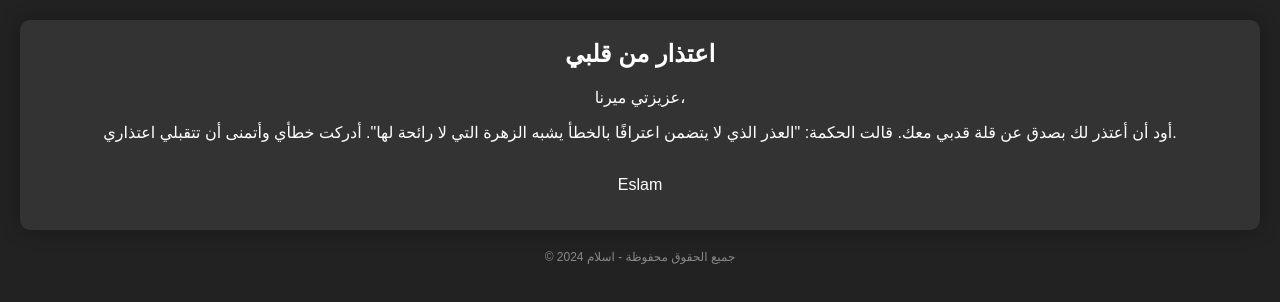
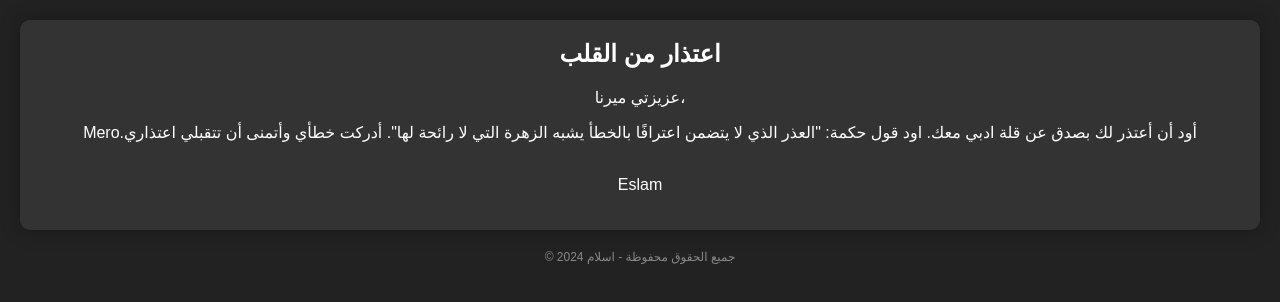
Before and after one commit to ESLAMee2288/-sister, a plain HTML site: page index.html in a window 1280 px wide. Drawn offline with Linux system fonts and the light colour scheme.

Commit message:
Update index.html

```diff
--- a/index.html
+++ b/index.html
@@ -9,16 +9,14 @@
 <body class="dark-mode">
     <div class="container">
         <div class="apology-box">
-            <h2>اعتذار من قلبي</h2>
+            <h2>اعتذار من القلب</h2>
             <p>عزيزتي ميرنا،</p>
-            <p>أود أن أعتذر لك بصدق عن قلة قدبي معك. قالت الحكمة: "العذر الذي لا يتضمن اعترافًا بالخطأ يشبه الزهرة التي لا رائحة لها". أدركت خطأي وأتمنى أن تتقبلي اعتذاري.</p>
+            <p>Mero.أود أن أعتذر لك بصدق عن قلة ادبي معك. اود قول حكمة: "العذر الذي لا يتضمن اعترافًا بالخطأ يشبه الزهرة التي لا رائحة لها". أدركت خطأي وأتمنى أن تتقبلي اعتذاري</p>
             <p><br> Eslam</p>
         </div>
         <div class="footer">
             <p>© 2024 جميع الحقوق محفوظة - اسلام</p>
         </div>
     </div>
-
-    <script src="script.js"></script>
 </body>
 </html>
```
